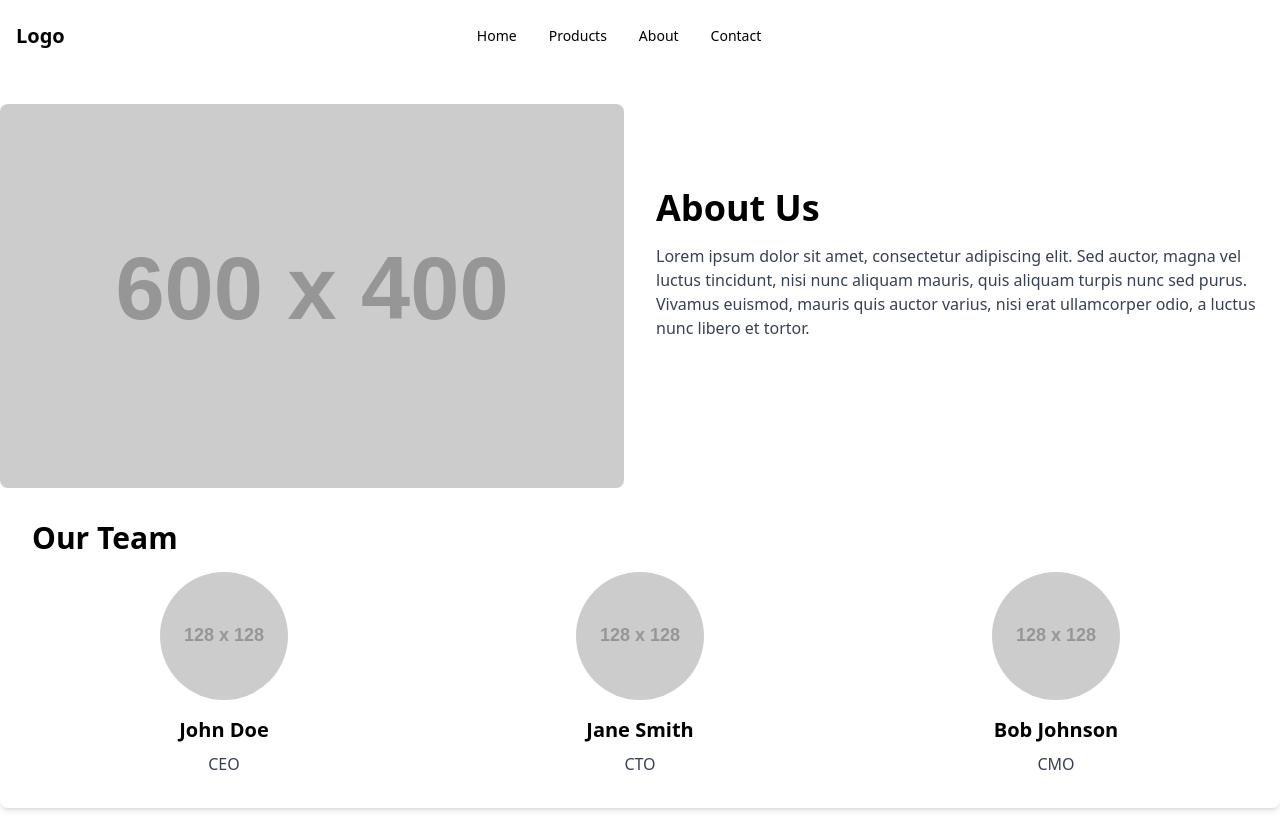
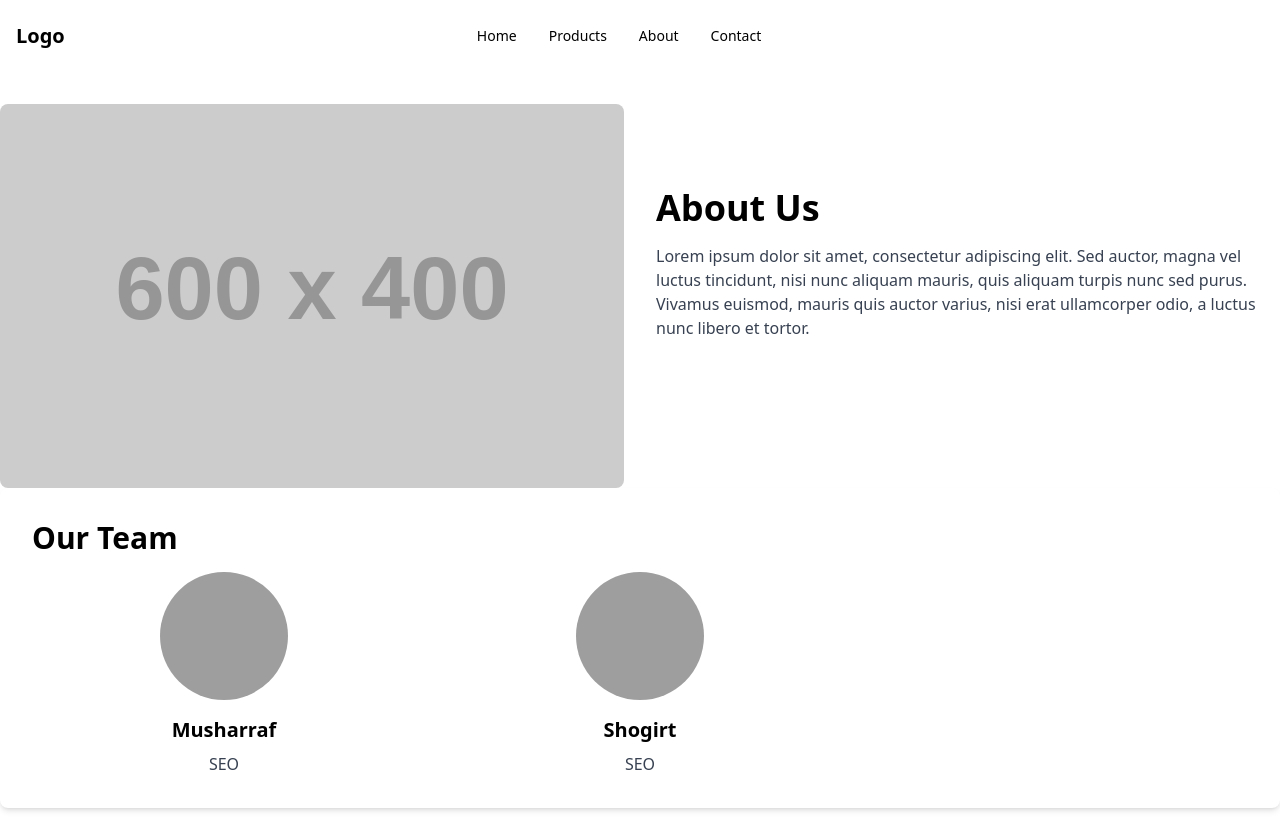
Before and after one commit to themusharraf/Fshop, a Django app: page /about in a window 1280 px wide. Run offline with Django 5.2, Linux system fonts and the light colour scheme; data comes from the database, SQL or seed files in the repository; both versions use the stored data as it was after the commit; some libraries are stand-ins or nearby versions; grey boxes are pictures that could not be loaded.

```diff
--- a/apps/admin.py
+++ b/apps/admin.py
@@ -1,6 +1,7 @@
 from django.contrib import admin
-from .models import Products, Featured, Contact
+from .models import Products, Featured, Contact, AboutView
 
 admin.site.register(Products)
 admin.site.register(Featured)
 admin.site.register(Contact)
+admin.site.register(AboutView)
--- a/apps/models.py
+++ b/apps/models.py
@@ -37,3 +37,12 @@ class Contact(models.Model):
 
     def __str__(self):
         return self.name
+
+
+class AboutView(models.Model):
+    title = models.CharField(max_length=200)
+    staff = models.CharField(max_length=200)
+    image = models.ImageField(upload_to='about')
+
+    def __str__(self):
+        return self.title
--- a/apps/views.py
+++ b/apps/views.py
@@ -1,6 +1,6 @@
 from django.shortcuts import render, redirect
 from django.views.generic import ListView, TemplateView, CreateView
-from .models import Featured, Products
+from .models import Featured, Products, AboutView
 from .forms import ContactForm
 
 
@@ -16,7 +16,9 @@ class FeaturedView(ListView):
     template_name = 'home.html'
 
 
-class AboutView(TemplateView):
+class AboutView(ListView):
+    model = AboutView
+    context_object_name = 'abouts'
     template_name = 'about.html'
 
 
--- a/templates/about.html
+++ b/templates/about.html
@@ -34,7 +34,7 @@
         </div>
         <div class="items-center justify-between hidden w-full md:flex md:w-auto md:order-1" id="navbar-sticky">
             <ul class="flex flex-col p-4 mt-4 border border-gray-100 rounded-lg bg-gray-50 md:flex-row md:space-x-8 md:mt-0 md:text-sm md:font-medium md:border-0 md:bg-white">
-                 <li>
+                <li>
                     <a aria-current="page" class="nav-link" href="/" target="_blank">Home</a>
                 </li>
                 <li>
@@ -73,24 +73,15 @@
     <div class="bg-white rounded-lg shadow-md p-8">
         <h2 class="text-3xl font-bold text-secondary mb-4">Our Team</h2>
         <div class="grid grid-cols-1 md:grid-cols-3 gap-8">
-            <div class="text-center">
-                <img alt="A professional and engaging headshot of one of our team members, showcasing their friendly and approachable demeanor, as well as their expertise and commitment to our company's values."
-                     class="w-32 h-32 mx-auto rounded-full object-cover mb-4" src="https://placehold.co/128x128"/>
-                <h3 class="text-xl font-bold text-secondary mb-2">John Doe</h3>
-                <p class="text-gray-700">CEO</p>
-            </div>
-            <div class="text-center">
-                <img alt="A professional and engaging headshot of one of our team members, showcasing their friendly and approachable demeanor, as well as their expertise and commitment to our company's values."
-                     class="w-32 h-32 mx-auto rounded-full object-cover mb-4" src="https://placehold.co/128x128"/>
-                <h3 class="text-xl font-bold text-secondary mb-2">Jane Smith</h3>
-                <p class="text-gray-700">CTO</p>
-            </div>
-            <div class="text-center">
-                <img alt="A professional and engaging headshot of one of our team members, showcasing their friendly and approachable demeanor, as well as their expertise and commitment to our company's values."
-                     class="w-32 h-32 mx-auto rounded-full object-cover mb-4" src="https://placehold.co/128x128"/>
-                <h3 class="text-xl font-bold text-secondary mb-2">Bob Johnson</h3>
-                <p class="text-gray-700">CMO</p>
-            </div>
+            {% for about in abouts %}
+                <div class="text-center">
+                    <img alt="A professional and engaging headshot of one of our team members, showcasing their friendly and approachable demeanor, as well as their expertise and commitment to our company's values."
+                         class="w-32 h-32 mx-auto rounded-full object-cover mb-4" src="{{ about.image.url }}"/>
+                    <h3 class="text-xl font-bold text-secondary mb-2">{{ about.title }}</h3>
+                    <p class="text-gray-700">{{ about.staff }}</p>
+                </div>
+            {% endfor %}
+
         </div>
     </div>
 </div>
```
Also changed, not shown: db.sqlite3.
